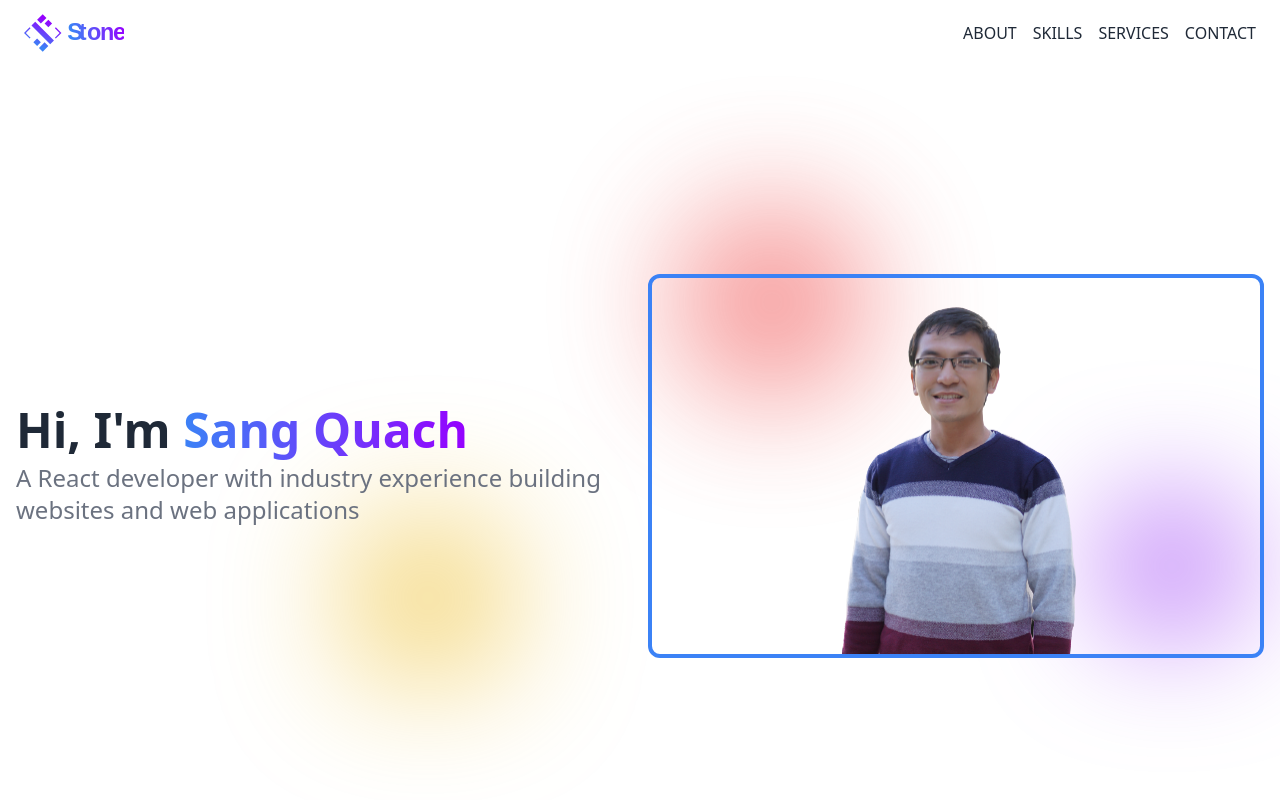
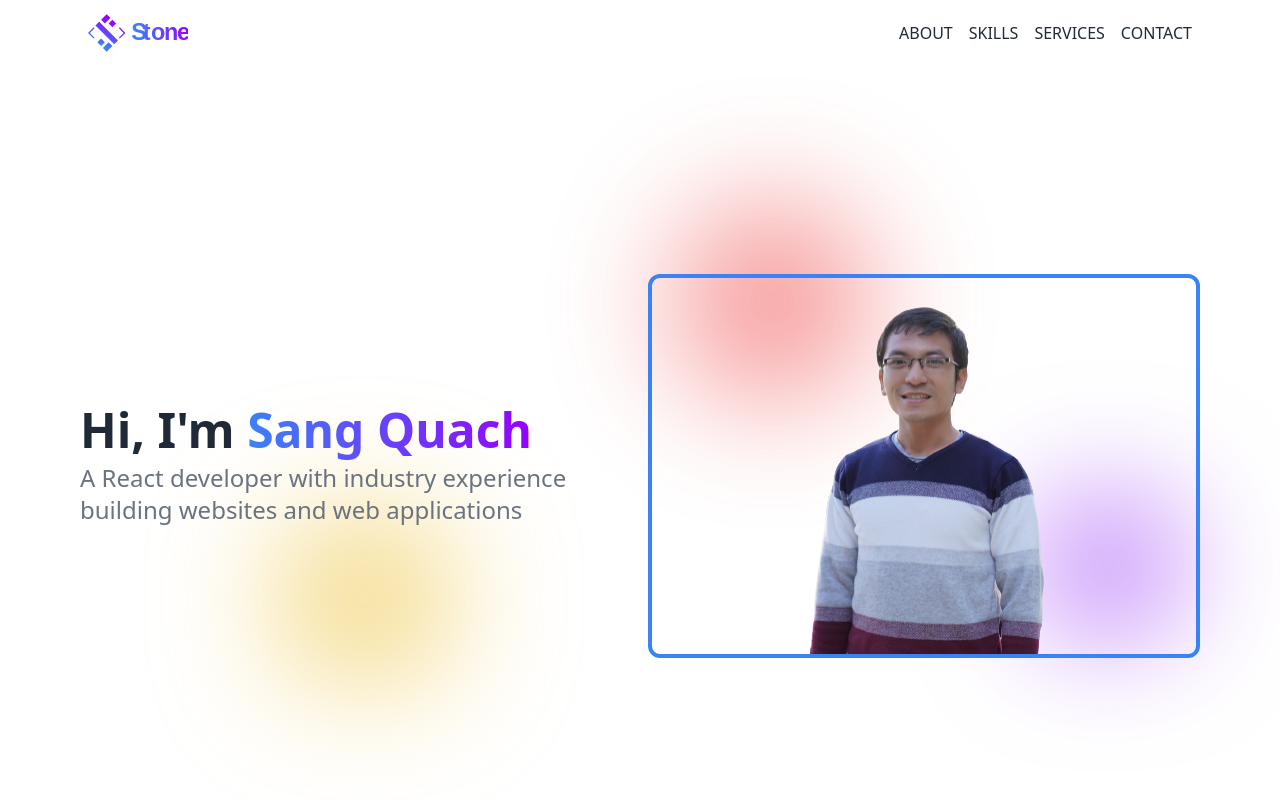
Before and after one commit to Sang-Martin/my-portfolio, a Next.js app: page / in a window 1280 px wide. Shown: the top 800 px of the page. Built offline with nearby package versions, Linux system fonts and the light colour scheme.

Commit message:
modify container

```diff
--- a/styles/globals.css
+++ b/styles/globals.css
@@ -4,7 +4,7 @@
 
 
 .container {
-    @apply px-4 mx-auto max-w-7xl
+    @apply px-4 mx-auto max-w-6xl
 }
 
 .text-gradient {
```
